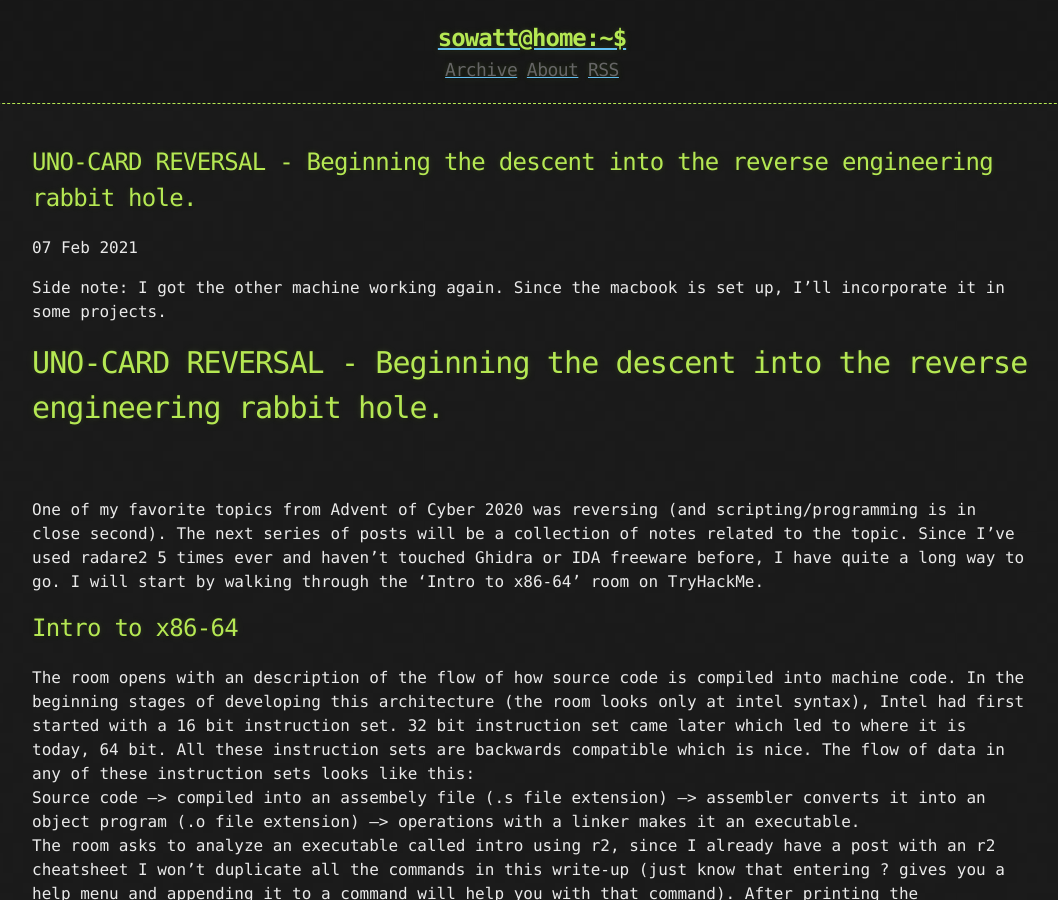
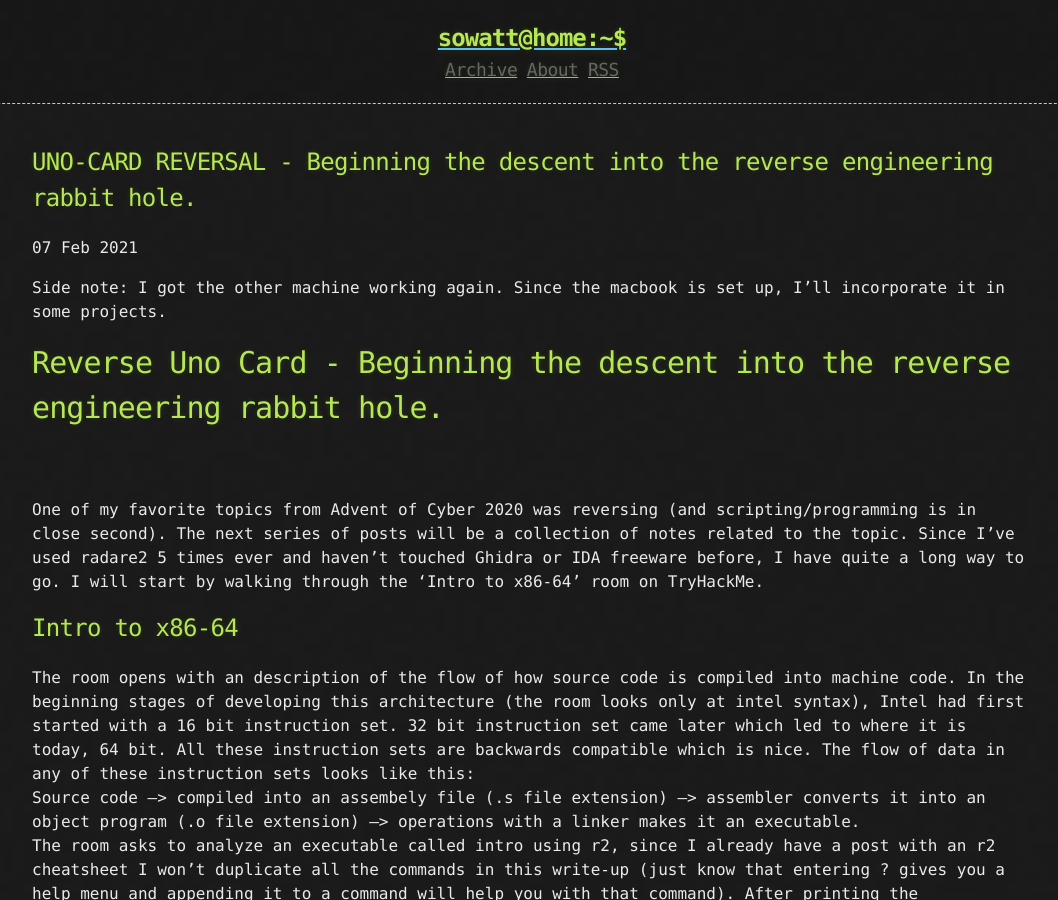
Before and after one commit to soWatt/soWatt.github.io, a Jekyll site: the page built from _posts/2021-02-07-REVERSE-ENGINEERING.md, in a window 1280 px wide and 900 px high. Shown: the whole window, without its empty margins (108-1166 px from the left). Built offline with Jekyll 4.4.1, drawn with Linux system fonts in a browser that asks for light colours.

Commit message:
Update 2021-02-07-REVERSE-ENGINEERING.md

```diff
--- a/_posts/2021-02-07-REVERSE-ENGINEERING.md
+++ b/_posts/2021-02-07-REVERSE-ENGINEERING.md
@@ -4,7 +4,7 @@ published: true
 ---
 Side note: I got the other machine working again. Since the macbook is set up, I'll incorporate it in some projects.
 <br/>
-# [](#header-1)UNO-CARD REVERSAL - Beginning the descent into the reverse engineering rabbit hole.
+# [](#header-1)Reverse Uno Card - Beginning the descent into the reverse engineering rabbit hole.
 <br/><br/>
 One of my favorite topics from Advent of Cyber 2020 was reversing (and scripting/programming is in close second). The next series of posts will be a collection of notes related to the topic. Since I've used radare2 5 times ever and haven't touched Ghidra or IDA freeware before, I have quite a long way to go. I will start by walking through the 'Intro to x86-64' room on TryHackMe.
 
```
